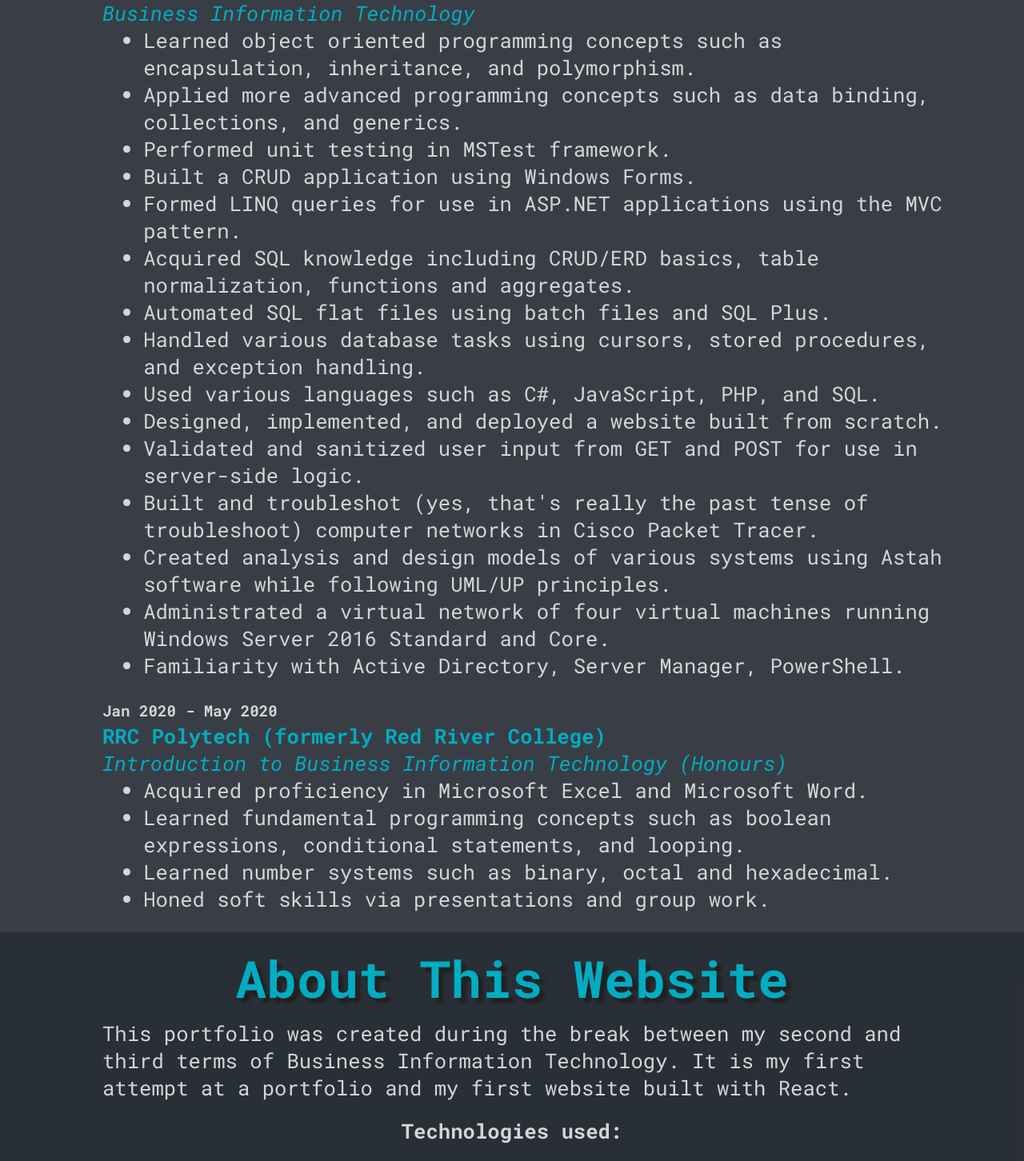
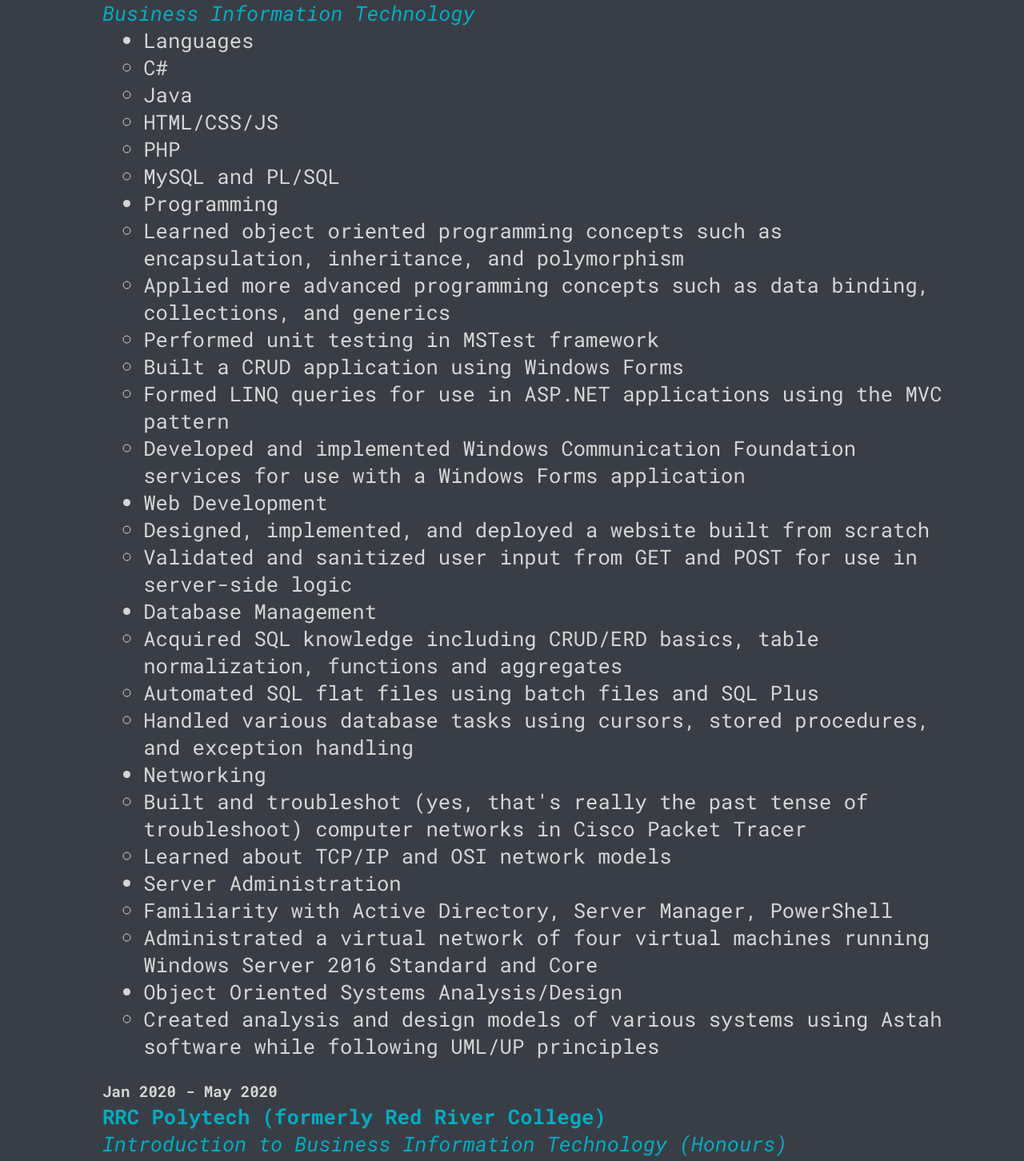
Before and after one commit to TritoLL/react-portfolio, a React (Create React App) app: page / in a window 1280 px wide. Shown: the part 1562-3014 px from the top of the page at 80% size. Built offline with nearby package versions, Linux system fonts and the light colour scheme.

Commit message:
update Education Entry format
allow title-level and one nested level of bullet points

```diff
--- a/src/components/EducationEntry.js
+++ b/src/components/EducationEntry.js
@@ -39,8 +39,17 @@ const EducationEntry = ({ entry }) => (
         <br />{" "}
         <Description>
             <ul>
-                {entry.bulletPoints.map((bulletPoint, index) => (
-                    <li key={index}>{bulletPoint}</li>
+                {entry.bulletPoints.map((bulletPoint, indexTitle) => (
+                    <>
+                        <li key={indexTitle}>{bulletPoint.title}</li>
+                        <ul>
+                            {bulletPoint.content.map(
+                                (content, indexContent) => (
+                                    <li key={indexContent}>{content}</li>
+                                )
+                            )}
+                        </ul>
+                    </>
                 ))}
             </ul>
         </Description>
--- a/src/data/EducationEntries.js
+++ b/src/data/EducationEntries.js
@@ -5,21 +5,62 @@ export const educationEntries = [
         startDate: "Sep 2020",
         endDate: "Present",
         bulletPoints: [
-            "Learned object oriented programming concepts such as encapsulation, inheritance, and polymorphism.",
-            "Applied more advanced programming concepts such as data binding, collections, and generics.",
-            "Performed unit testing in MSTest framework.",
-            "Built a CRUD application using Windows Forms.",
-            "Formed LINQ queries for use in ASP.NET applications using the MVC pattern.",
-            "Acquired SQL knowledge including CRUD/ERD basics, table normalization, functions and aggregates.",
-            "Automated SQL flat files using batch files and SQL Plus.",
-            "Handled various database tasks using cursors, stored procedures, and exception handling.",
-            "Used various languages such as C#, JavaScript, PHP, and SQL.",
-            "Designed, implemented, and deployed a website built from scratch.",
-            "Validated and sanitized user input from GET and POST for use in server-side logic.",
-            "Built and troubleshot (yes, that's really the past tense of troubleshoot) computer networks in Cisco Packet Tracer.",
-            "Created analysis and design models of various systems using Astah software while following UML/UP principles.",
-            "Administrated a virtual network of four virtual machines running Windows Server 2016 Standard and Core.",
-            "Familiarity with Active Directory, Server Manager, PowerShell.",
+            {
+                title: "Languages",
+                content: [
+                    "C#",
+                    "Java",
+                    "HTML/CSS/JS",
+                    "PHP",
+                    "MySQL and PL/SQL",
+                ],
+            },
+            {
+                title: "Programming",
+                content: [
+                    "Learned object oriented programming concepts such as encapsulation, inheritance, and polymorphism",
+                    "Applied more advanced programming concepts such as data binding, collections, and generics",
+                    "Performed unit testing in MSTest framework",
+                    "Built a CRUD application using Windows Forms",
+                    "Formed LINQ queries for use in ASP.NET applications using the MVC pattern",
+                    "Developed and implemented Windows Communication Foundation services for use with a Windows Forms application",
+                ],
+            },
+            {
+                title: "Web Development",
+                content: [
+                    "Designed, implemented, and deployed a website built from scratch",
+                    "Validated and sanitized user input from GET and POST for use in server-side logic",
+                ],
+            },
+            {
+                title: "Database Management",
+                content: [
+                    "Acquired SQL knowledge including CRUD/ERD basics, table normalization, functions and aggregates",
+                    "Automated SQL flat files using batch files and SQL Plus",
+                    "Handled various database tasks using cursors, stored procedures, and exception handling",
+                ],
+            },
+            {
+                title: "Networking",
+                content: [
+                    "Built and troubleshot (yes, that's really the past tense of troubleshoot) computer networks in Cisco Packet Tracer",
+                    "Learned about TCP/IP and OSI network models",
+                ],
+            },
+            {
+                title: "Server Administration",
+                content: [
+                    "Familiarity with Active Directory, Server Manager, PowerShell",
+                    "Administrated a virtual network of four virtual machines running Windows Server 2016 Standard and Core",
+                ],
+            },
+            {
+                title: "Object Oriented Systems Analysis/Design",
+                content: [
+                    "Created analysis and design models of various systems using Astah software while following UML/UP principles",
+                ],
+            },
         ],
     },
     {
@@ -28,10 +69,15 @@ export const educationEntries = [
         startDate: "Jan 2020",
         endDate: "May 2020",
         bulletPoints: [
-            "Acquired proficiency in Microsoft Excel and Microsoft Word.",
-            "Learned fundamental programming concepts such as boolean expressions, conditional statements, and looping.",
-            "Learned number systems such as binary, octal and hexadecimal.",
-            "Honed soft skills via presentations and group work.",
+            {
+                title: "Skills",
+                content: [
+                    "Acquired proficiency in Microsoft Excel and Microsoft Word.",
+                    "Learned fundamental programming concepts such as boolean expressions, conditional statements, and looping.",
+                    "Learned number systems such as binary, octal and hexadecimal.",
+                    "Honed soft skills via presentations and group work.",
+                ],
+            },
         ],
     },
 ];
```
